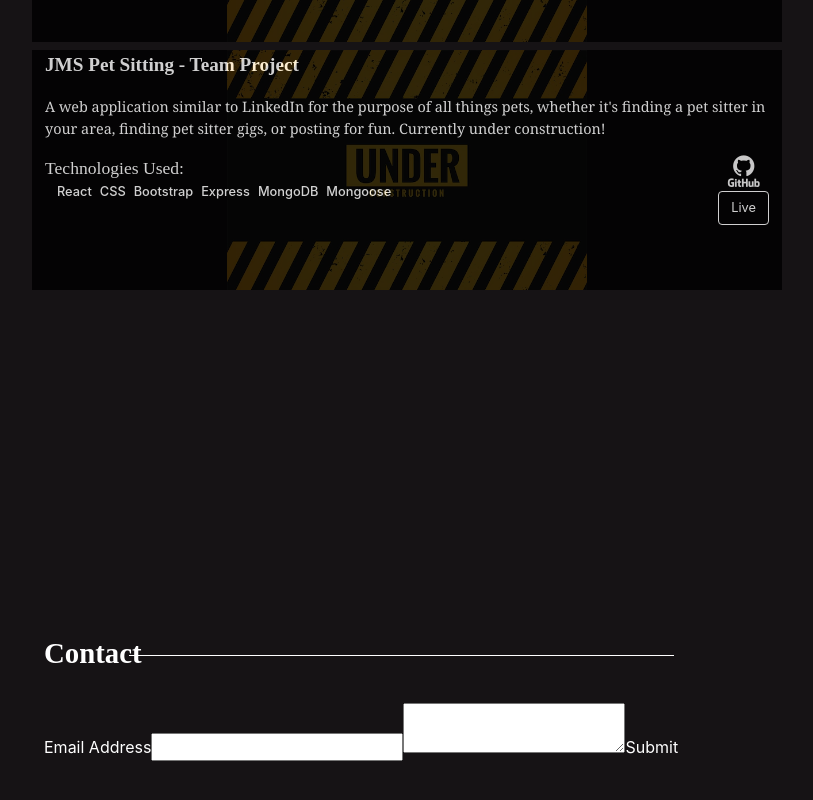
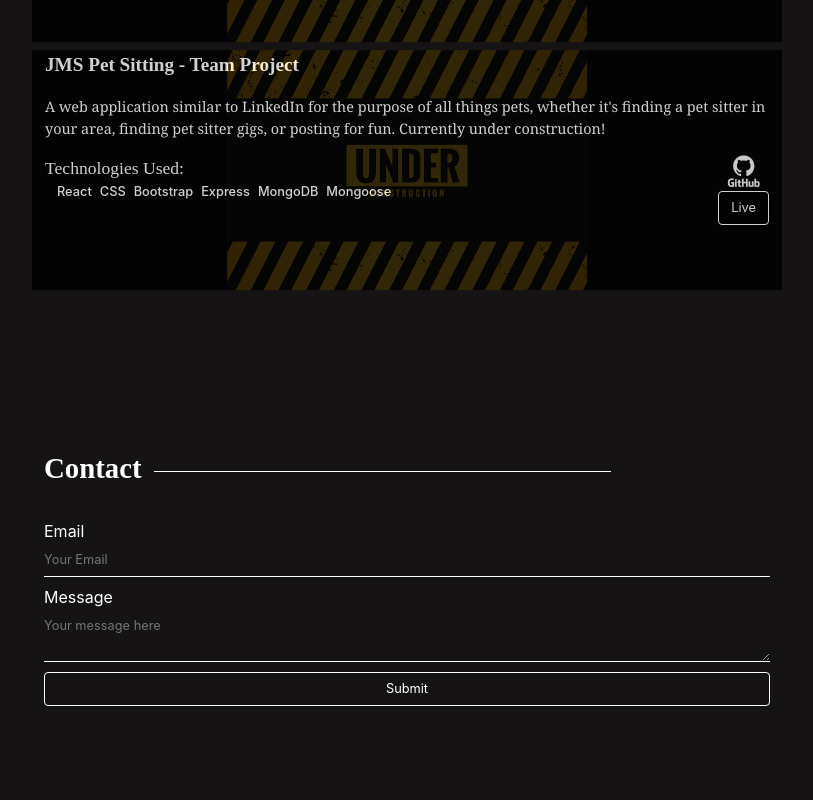
Before and after one commit to JuliansRecent/portfolio-v2, a React (Create React App) app: page / in a window 1280 px wide. Shown: the part 3058-3858 px from the top of the page, without its empty margins (233-1046 px from the left). Built offline with nearby package versions, Linux system fonts and the light colour scheme.

Commit message:
Create v1 styling for ContactPage.

```diff
--- a/src/Components/ContactPage/ContactPage.css
+++ b/src/Components/ContactPage/ContactPage.css
@@ -1,5 +1,5 @@
 .contact-page-container {
-    min-height: 100vh;
+    min-height: 70vh;
     width: 100%;
     color: white;
 }
@@ -15,8 +15,25 @@
     display: block;
     position: relative;
     top: -15px;
-    width: 75%;
+    width: 63%;
     height: 1px;
-    margin-left: 85px;
+    margin-left: 110px;
     background-color: white;
 }
+
+input,
+textarea {
+    font-family: inherit;
+    width: 100%;
+    border: 0;
+    border-bottom: .13em solid white;
+    outline: 0;
+    font-size: .8em;
+    color: whitesmoke;
+    padding: 7px 0;
+    background: transparent;
+}
+
+.btn {
+    width: 100%;
+}
--- a/src/Components/ContactPage/ContactPage.js
+++ b/src/Components/ContactPage/ContactPage.js
@@ -1,38 +1,27 @@
-import './ContactPage.css'
+import './ContactPage.css';
 import { useForm, ValidationError } from '@formspree/react';
 
 function ContactPage(props) {
 	const [state, handleSubmit] = useForm('mbjwvrww');
 	if (state.succeeded) {
-			return <p>Thanks for joining!</p>;
+		return <p>Thank you, I will get back to you ASAP!</p>;
 	}
 	return (
 		<section className='contact-page-container container-fluid d-flex flex-column justify-content-center'>
-			<h2 className='skills-title pb-4'>Contact</h2>
+			<h2 className='contact-title pb-4'>Contact</h2>
 			<form onSubmit={handleSubmit}>
-        <label htmlFor="email">
-            Email Address
-        </label>
-        <input
-            id="email"
-            type="email"
-            name="email"
-        />
+				<label htmlFor='email'>Email</label>
+				<input id='email' type='email' name='email' className='mb-2'
+                placeholder='Your Email'/>
+				<ValidationError prefix='Email' field='email' errors={state.errors} />
+				<label htmlFor='message'>Message</label>
+				<textarea id='message' name='message' className='mb-1' placeholder='Your message here'/>
 				<ValidationError
-            prefix="Email"
-            field="email"
+					prefix='Message'
+					field='message'
 					errors={state.errors}
 				/>
-        <textarea
-            id="message"
-            name="message"
-        />
-        <ValidationError
-            prefix="Message"
-            field="message"
-            errors={state.errors}
-        />
-        <button type="submit" disabled={state.submitting}>
+				<button type='submit' disabled={state.submitting} className='btn'>
 					Submit
 				</button>
 			</form>
```
Lines whose indentation alone changed are shown as unchanged.
